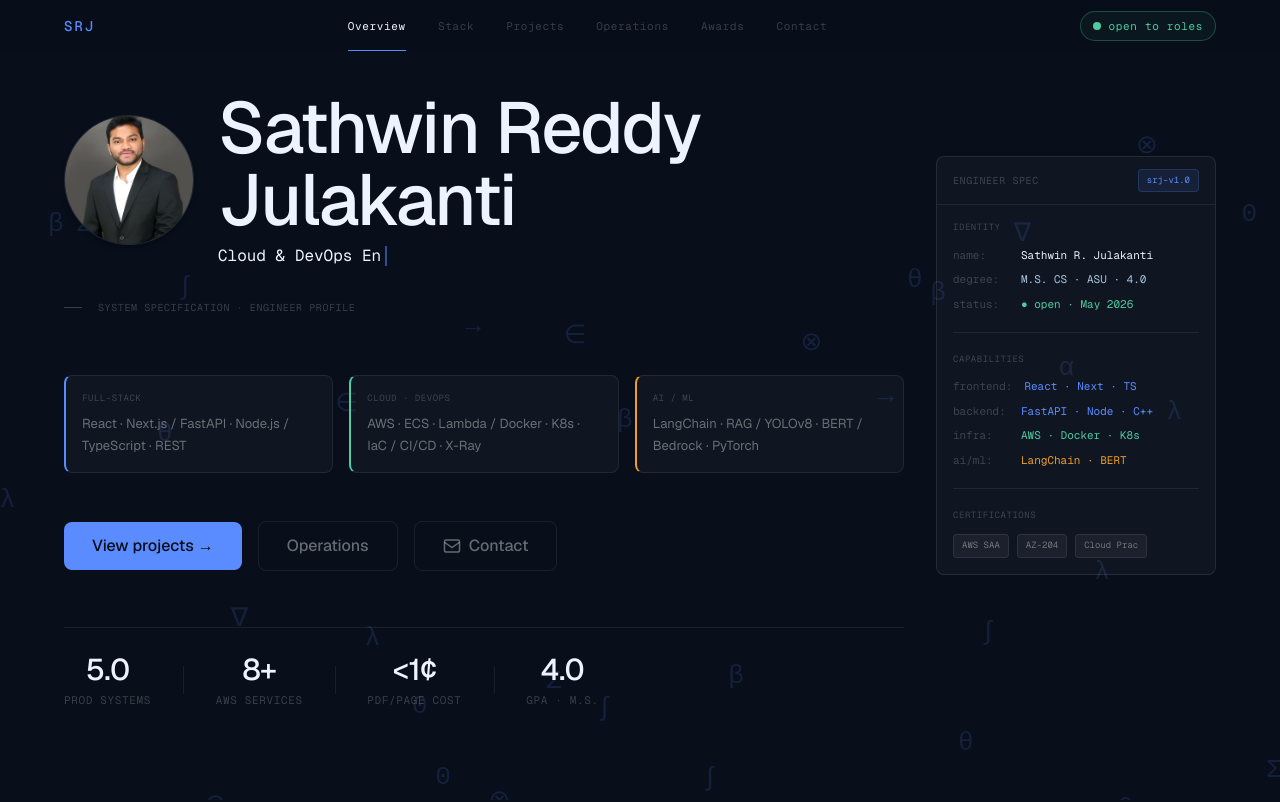
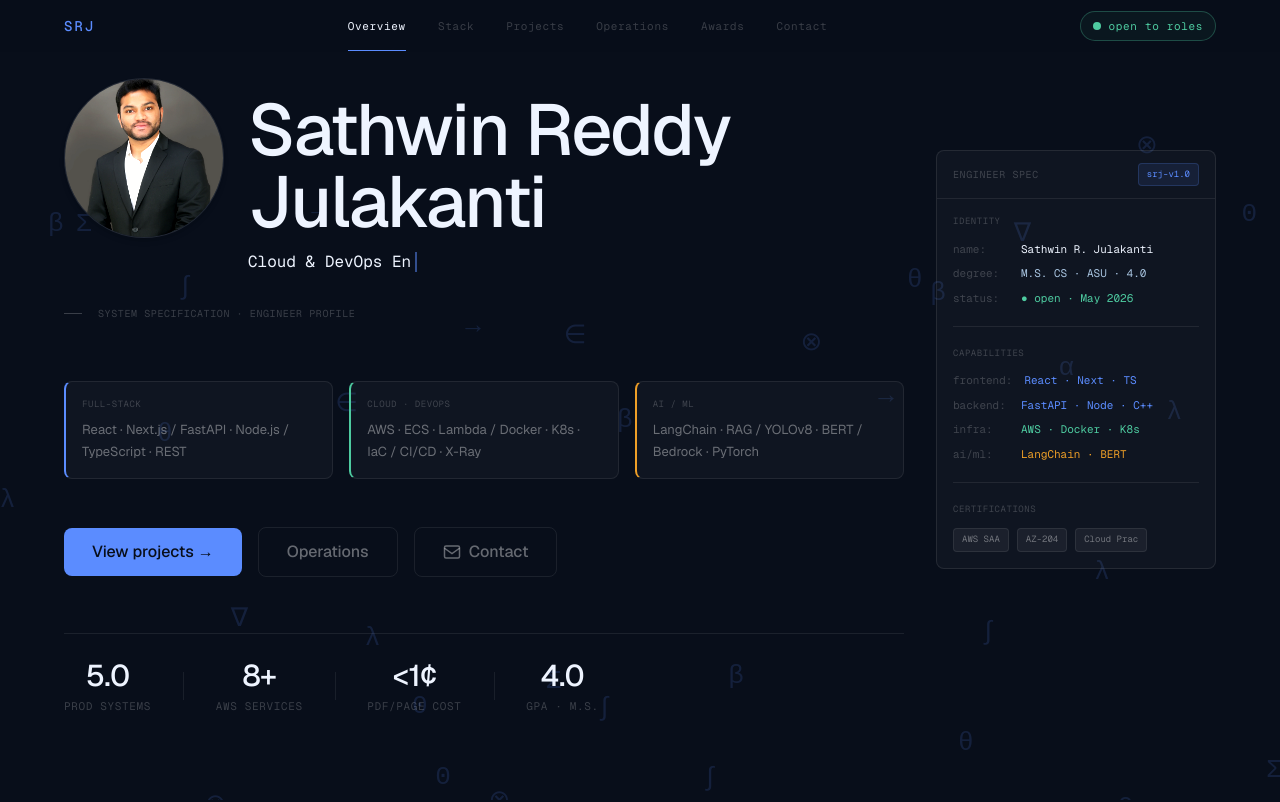
Before and after one commit to sathwin/sathwin-portfolio, a Next.js app: page / in a window 1280 px wide. Shown: the top 802 px of the page. Built offline with nearby package versions, Linux system fonts and the light colour scheme.

Commit message:
Enhance profile image with color grading and improve size/alignment

```diff
--- a/components/Hero.tsx
+++ b/components/Hero.tsx
@@ -20,20 +20,22 @@ export default function Hero() {
           {/* Left column */}
           <div className="flex flex-col justify-center gap-8">
             {/* Profile Image + Name Section */}
-            <div className="flex flex-col sm:flex-row items-center sm:items-center gap-6">
-              <ProfileImage
-                src="/profile.jpg"
-                alt={personalInfo.name}
-                size={130}
-              />
+            <div className="flex flex-col sm:flex-row items-center sm:items-start gap-6">
+              <div className="-mt-2">
+                <ProfileImage
+                  src="/profile.jpg"
+                  alt={personalInfo.name}
+                  size={160}
+                />
+              </div>
               <div className="flex-1 text-center sm:text-left">
                 {/* Name */}
-                <h1 className="text-5xl md:text-6xl lg:text-7xl font-medium text-text-primary tracking-tighter leading-[1.1]">
+                <h1 className="text-5xl md:text-6xl lg:text-7xl font-medium text-text-primary tracking-tighter leading-[1.15] mt-2">
                   {personalInfo.name}
                 </h1>
 
                 {/* TypeWriter role */}
-                <div className="mt-2">
+                <div className="mt-3">
                   <TypeWriter strings={typewriterRoles} />
                 </div>
               </div>
--- a/components/ui/ProfileImage.tsx
+++ b/components/ui/ProfileImage.tsx
@@ -34,7 +34,7 @@ export default function ProfileImage({ src = "/profile.jpg", alt, size = 200 }:
             style={{
               objectFit: 'cover',
               objectPosition: 'center 15%',
-              filter: 'brightness(1.01) contrast(1.02)',
+              filter: 'brightness(1.08) contrast(1.15) saturate(1.1) sepia(0.05)',
             }}
           />
         ) : (
```
